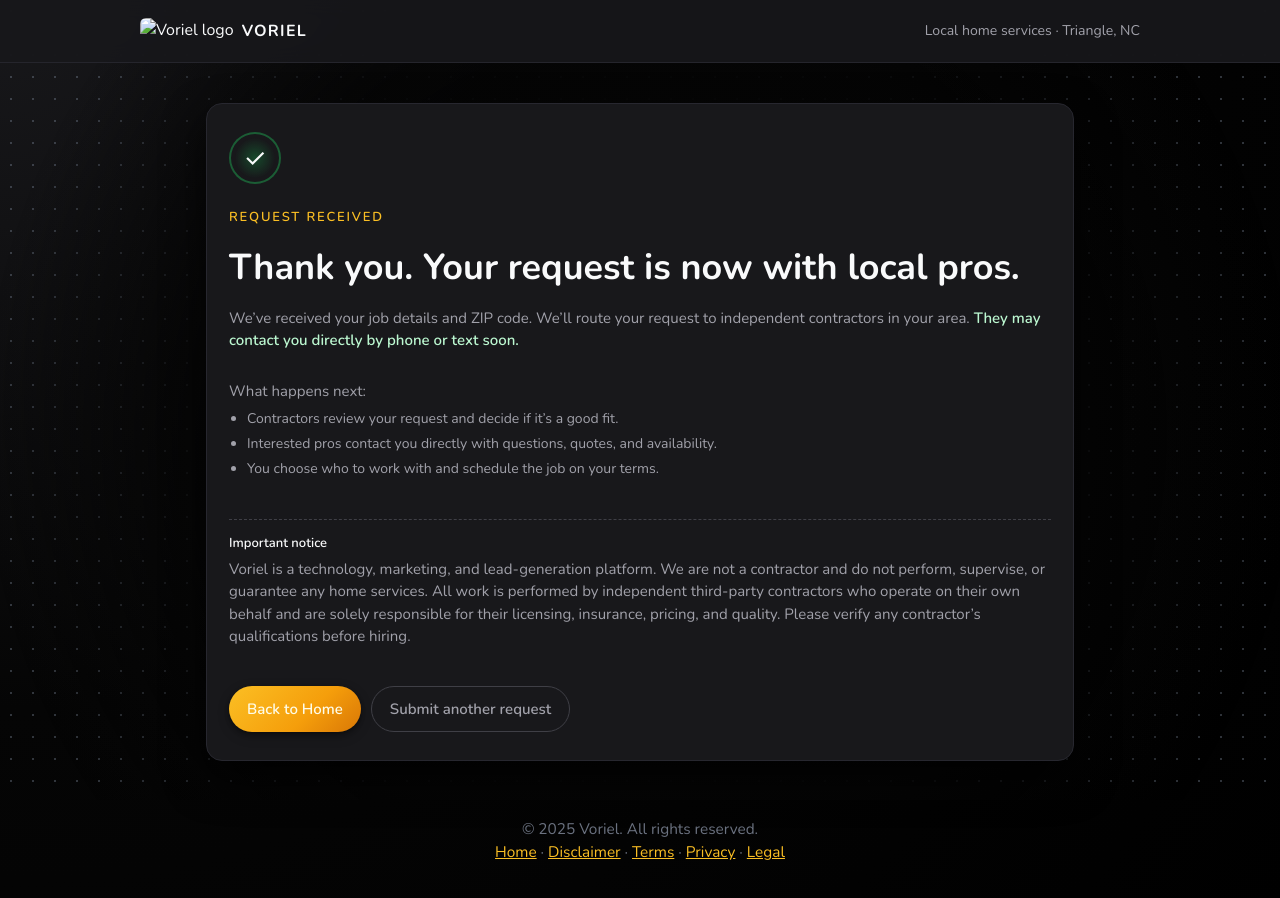
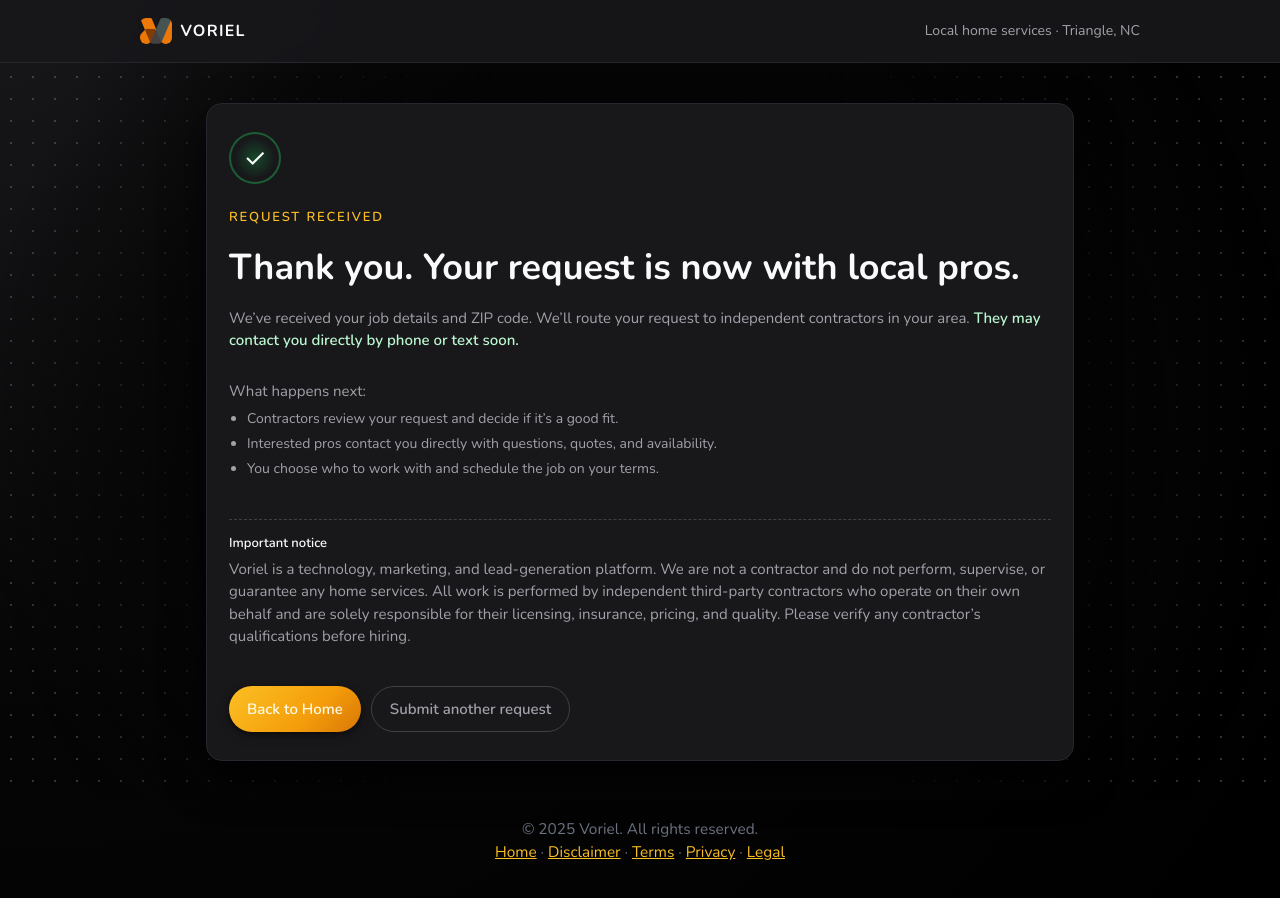
Before and after one commit to Shachiburri/Voriel, a plain HTML site: page request-confirmed/index.html in a window 1280 px wide. Drawn offline with nearby package versions, Linux system fonts and the light colour scheme; the site is published under a folder, as on GitHub Pages, so addresses that start at the root find nothing.

Commit message:
fixed the logo on the new page

```diff
--- a/request-confirmed/index.html
+++ b/request-confirmed/index.html
@@ -294,7 +294,7 @@
   <header>
     <div class="header-inner">
       <a href="/" class="brand">
-        <img src="/logo-voriel.png" alt="Voriel logo" class="brand-logo" />
+        <img src="logo-voriel.png" alt="Voriel logo" class="brand-logo" />
         <div class="brand-name">VORIEL</div>
       </a>
       <div class="header-tagline">
```
